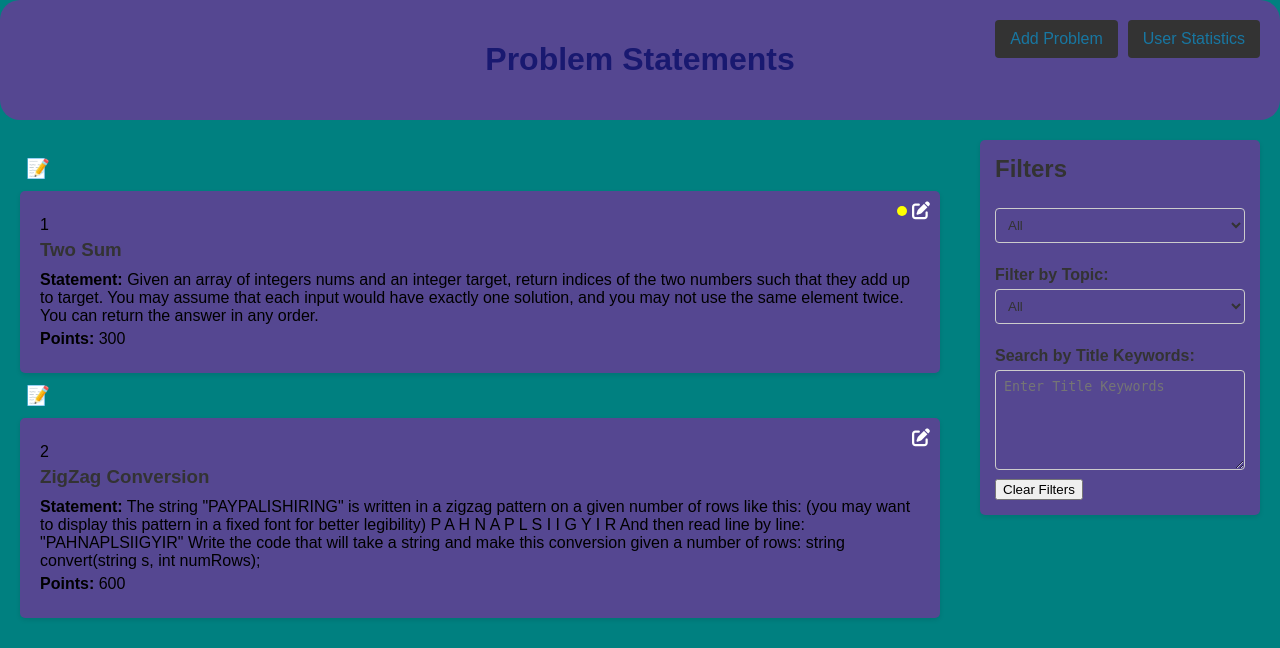
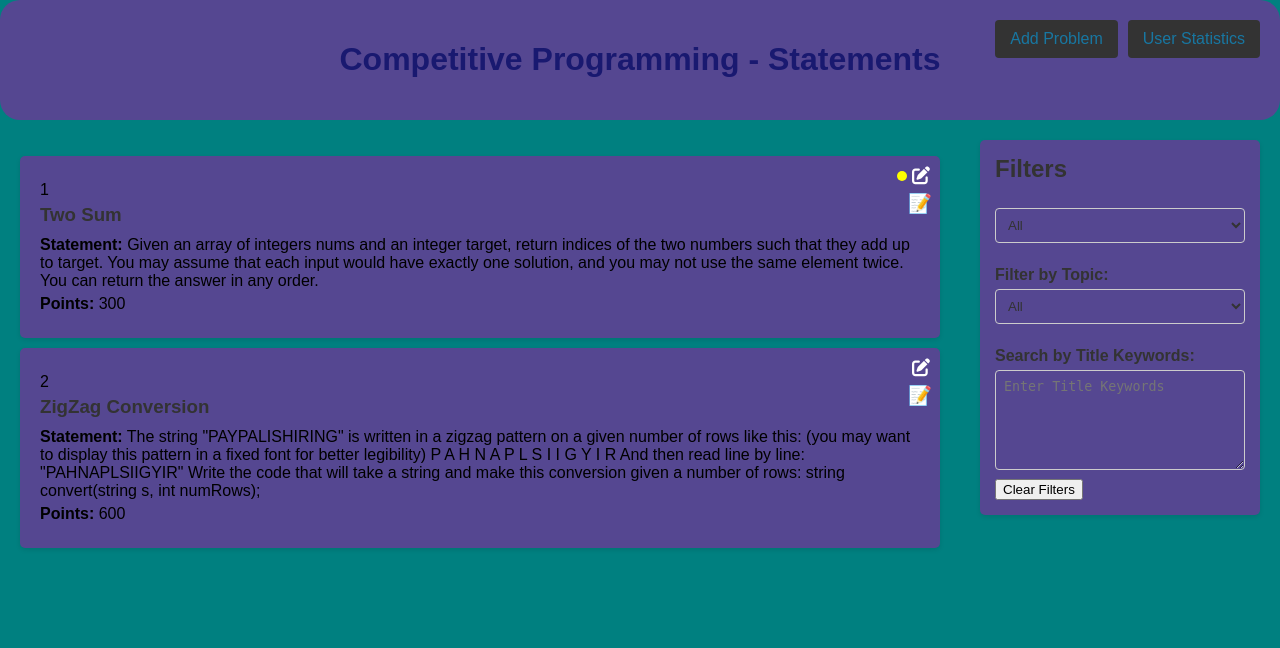
Before and after one commit to anushree200/CP_tracker, a Flask app: page / in a window 1280 px wide. Shown: the top 648 px of the page. Run offline with Flask 3, Linux system fonts and the light colour scheme; data comes from the database, SQL or seed files in the repository; both versions use the stored data as it was after the commit.

Commit message:
some random modifications

```diff
--- /dev/null
+++ b/log.txt
@@ -0,0 +1 @@
+Problem ID: 1, Title: Two Sum, Date and Time: 2025-05-12 23:56:20, Status: Failure (Runtime Error)
--- a/static/js/problemspage.js
+++ b/static/js/problemspage.js
@@ -26,6 +26,7 @@ function filterProblems() {
                     const problemId = problem.id;
                     const attempts = problem.attempts || 0;
                     const solved = problem.solved || 0;
+                    const note = problem.note || '';
                     let dotHtml = '';
                     if (attempts > 0) {
                         if (solved) {
@@ -47,6 +48,15 @@ function filterProblems() {
                             <i class="fas fa-edit"></i>
                         </a>
                         </div>
+                        <button class="note-icon" onclick="openNote(${problemId})" title="Add/View Note">📝</button>
+                        <div id="note-modal-${problemId}" class="note-modal" style="display:none;">
+                            <div class="note-content">
+                                <span class="close" onclick="closeNote(${problemId})">×</span>
+                                <h3>Note for Problem ${problemId}</h3>
+                                <textarea id="note-text-${problemId}" placeholder="Write your notes here..." rows="6">${note}</textarea>
+                                <button onclick="saveNote(${problemId})">💾 Save</button>
+                            </div>
+                        </div>
                     `;
                 problemsList.appendChild(li);
             });
@@ -67,9 +77,12 @@ function clearFilters() {
     document.getElementById('keyword').value = '';
     filterProblems();
 }
-function toggleNote(id) {
-    const box = document.getElementById(`note-box-${id}`);
-    box.style.display = box.style.display === 'none' ? 'block' : 'none';
+function openNote(id) {
+    document.getElementById(`note-modal-${id}`).style.display = 'flex';
+}
+
+function closeNote(id) {
+    document.getElementById(`note-modal-${id}`).style.display = 'none';
 }
 
 function saveNote(id) {
--- a/static/problemspage.css
+++ b/static/problemspage.css
@@ -30,7 +30,7 @@
     border-radius: 4px;
     cursor: pointer;
     font-size: 1em;
-    transition: background-color 0.3s; /* Smooth hover effect */
+    transition: background-color 0.3s;
 }
 body{
     font-family: Arial, sans-serif;
@@ -148,8 +148,61 @@ p {
     to { transform: scale(1); opacity: 1; }
 }
 .note-icon {
+    position: absolute;
+    top: 35px;
+    right: 2px;
     background: none;
     border: none;
     cursor: pointer;
     font-size: 1.2em;
 }
+
+.note-modal {
+    position: fixed;
+    top: 0;
+    left: 0;
+    width: 100%;
+    height: 100%;
+    background-color: rgba(0,0,0,0.4);
+    z-index: 1000;
+    display: flex;
+    align-items: center;
+    justify-content: center;
+}
+
+.note-content {
+    background-color: #554791;
+    padding: 20px;
+    border-radius: 12px;
+    width: 400px;
+    box-shadow: 0 0 20px rgba(0,0,0,0.3);
+    position: relative;
+    margin-right: 50px;
+}
+
+.note-content textarea {
+    width: 100%;
+    padding: 5px;
+    resize: vertical;
+    border-radius: 6px;
+    border: 1px solid #ccc;
+    font-size: 14px;
+}
+
+.note-content button {
+    margin-top: 10px;
+    padding: 8px 16px;
+    border: none;
+    background-color: #333;
+    color: #1877a2;
+    border-radius: 6px;
+    cursor: pointer;
+}
+
+.note-content .close {
+    position: absolute;
+    top: 8px;
+    right: 12px;
+    font-size: 24px;
+    cursor: pointer;
+}
--- a/templates/problemspage.html
+++ b/templates/problemspage.html
@@ -9,7 +9,7 @@
 </head>
 <body>
     <div class="top-bar">
-        <h1>Problem Statements</h1>
+        <h1>Competitive Programming - Statements</h1>
         <div class="new">
             <button id="add" onclick="addproblem()">Add Problem</button>
             <button id="stats" onclick="stats()">User Statistics</button>
@@ -26,12 +26,20 @@
             {% if problems %}
                 <ul id="problems-list">
                 {% for problem in problems %}
-                <button class="note-icon" onclick="toggleNote('{{ problem[0] }}')">📝</button>
-                          <div id="note-box-{{ problem[0] }}" class="note-box" style="display:none;">
-                            <textarea id="note-text-{{ problem[0] }}" placeholder="Write your notes here..." rows="4" cols="40">{{ problem[11] }}</textarea>
-                            <button onclick="saveNote('{{ problem[0] }}')">Save</button>
-                            </div>
+
+
                     <li style="position: relative;">
+
+                        <button class="note-icon" onclick="openNote('{{ problem[0] }}')">📝</button>
+
+                        <div id="note-modal-{{ problem[0] }}" class="note-modal" style="display:none;">
+                        <div class="note-content">
+                        <span class="close" onclick="closeNote('{{ problem[0] }}')">&times;</span>
+                        <h3>Note for Problem {{ problem[0] }}</h3>
+                        <textarea id="note-text-{{ problem[0] }}" placeholder="Write your notes here..." rows="6">{{ problem[11] }}</textarea>
+                        <button onclick="saveNote('{{ problem[0] }}')">💾 Save</button>
+                        </div>
+                        </div>
                             <a href="/problem/{{ problem[0] }}" style="text-decoration: none; color: inherit;">
                             <p>{{ problem[0] }}</p>
                             <h3>{{ problem[1] }}</h3>
```
Also changed, not shown: problems.db.
